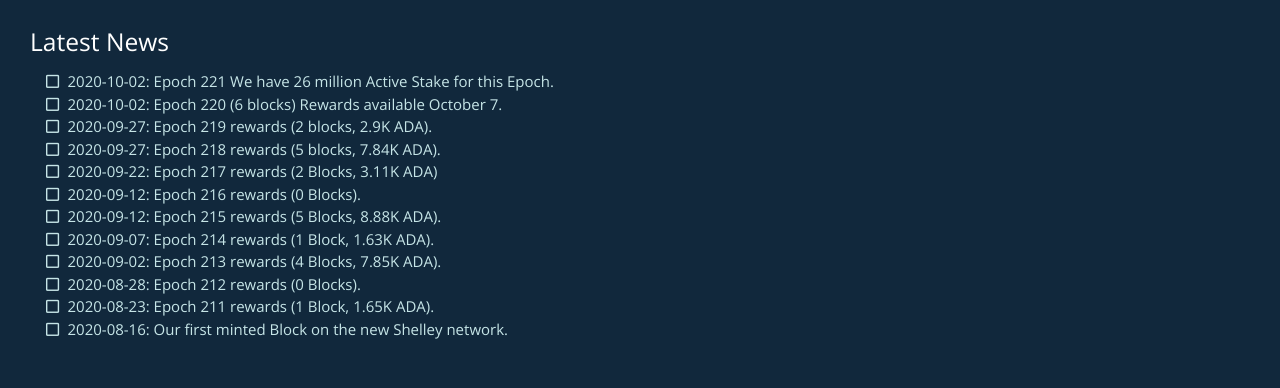
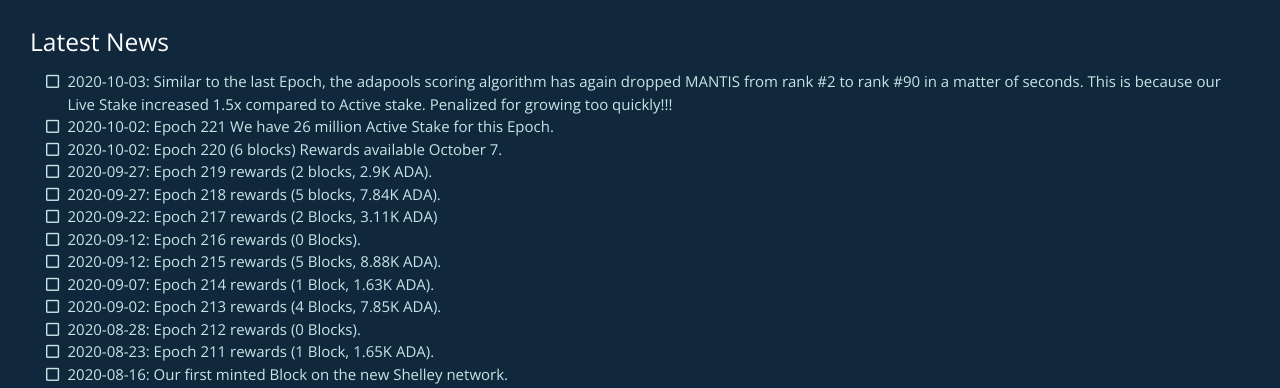
Before and after one commit to mantispool/mantispool-website, a plain HTML site: page index.html in a window 1280 px wide. Shown: the part 637-1025 px from the top of the page. Drawn offline with nearby package versions, Linux system fonts and the light colour scheme; a script that the page names is missing.

Commit message:
20201003

```diff
--- a/index.html
+++ b/index.html
@@ -65,6 +65,7 @@
       <section class="news">
           <h5>Latest News</h5>
           <ul class="fa-ul">
+            <li><span class="fa-li"><i class="far fa-square"></i></span>2020-10-03: Similar to the last Epoch, the adapools scoring algorithm has again dropped MANTIS from rank #2 to rank #90 in a matter of seconds. This is because our Live Stake increased 1.5x compared to Active stake. Penalized for growing too quickly!!!</li>
             <li><span class="fa-li"><i class="far fa-square"></i></span>2020-10-02: Epoch 221 We have 26 million Active Stake for this Epoch.</li>
             <li><span class="fa-li"><i class="far fa-square"></i></span>2020-10-02: Epoch 220 (6 blocks) Rewards available October 7.</li>
             <li><span class="fa-li"><i class="far fa-square"></i></span>2020-09-27: Epoch 219 rewards (2 blocks, 2.9K ADA).</li>
```
